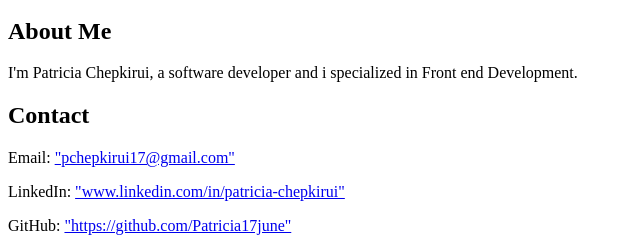
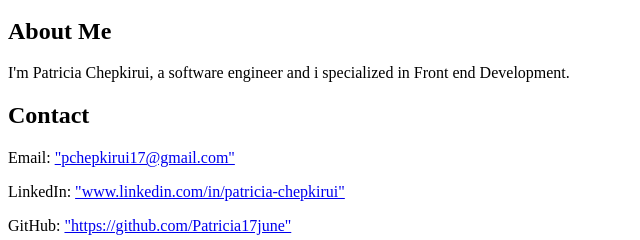
Before and after one commit to Patricia17june/My_First_Portfolio, a plain HTML site: page portfolio/index.html in a window 1280 px wide. Shown: the part 544-784 px from the top of the page, 0-640 px from the left. Drawn offline with Linux system fonts and the light colour scheme.

Commit message:
updated title section

```diff
--- a/portfolio/index.html
+++ b/portfolio/index.html
@@ -39,7 +39,7 @@
 
     <section id="about">
         <h2>About Me</h2>
-        <p>I'm Patricia Chepkirui, a software developer and i specialized in Front end Development.</p>
+        <p>I'm Patricia Chepkirui, a software engineer and i specialized in Front end Development.</p>
     <section id="contact">
         <h2>Contact</h2>
         <p>Email: <a href="mailto:pchepkirui17@gmail.com">"pchepkirui17@gmail.com"</a></p>
```
